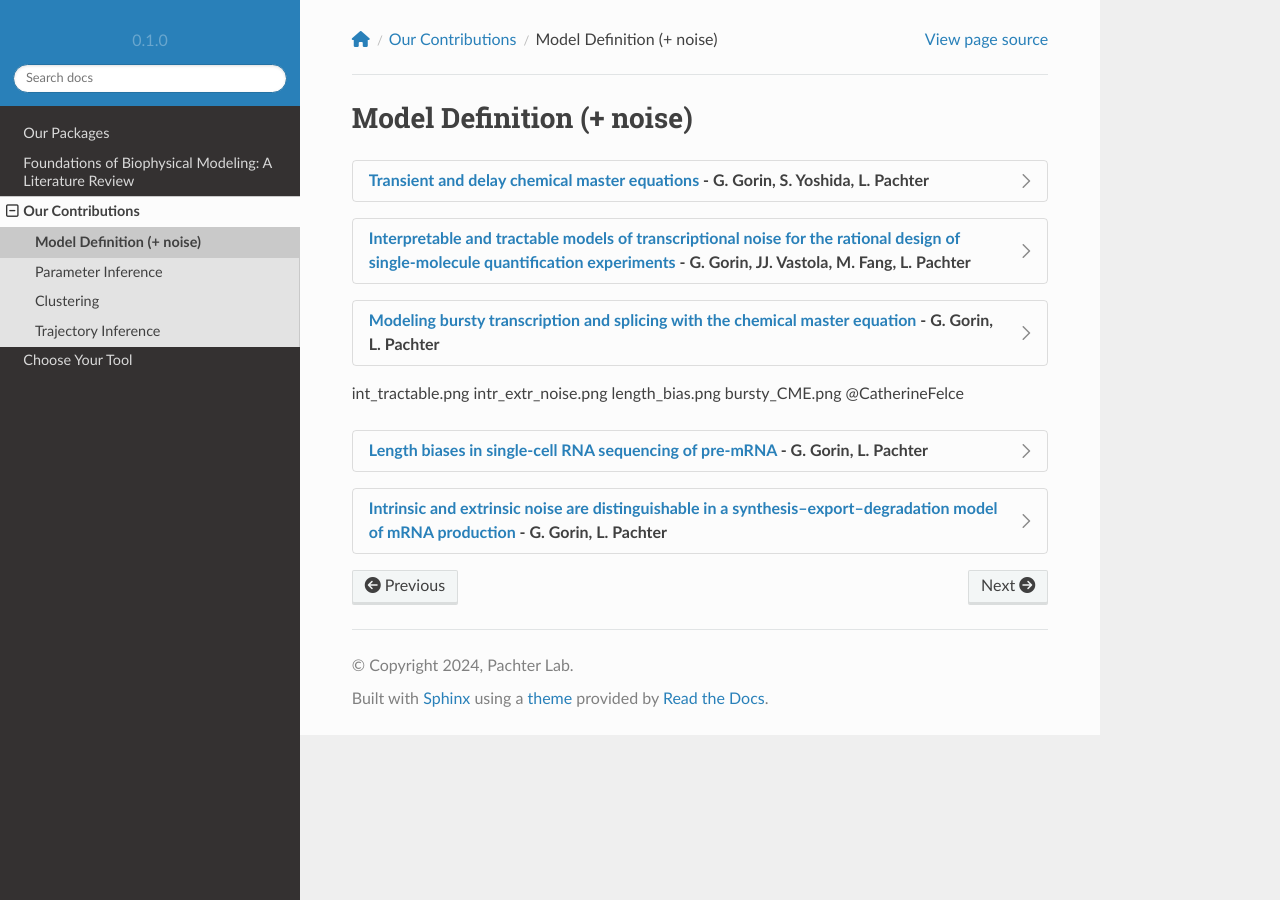
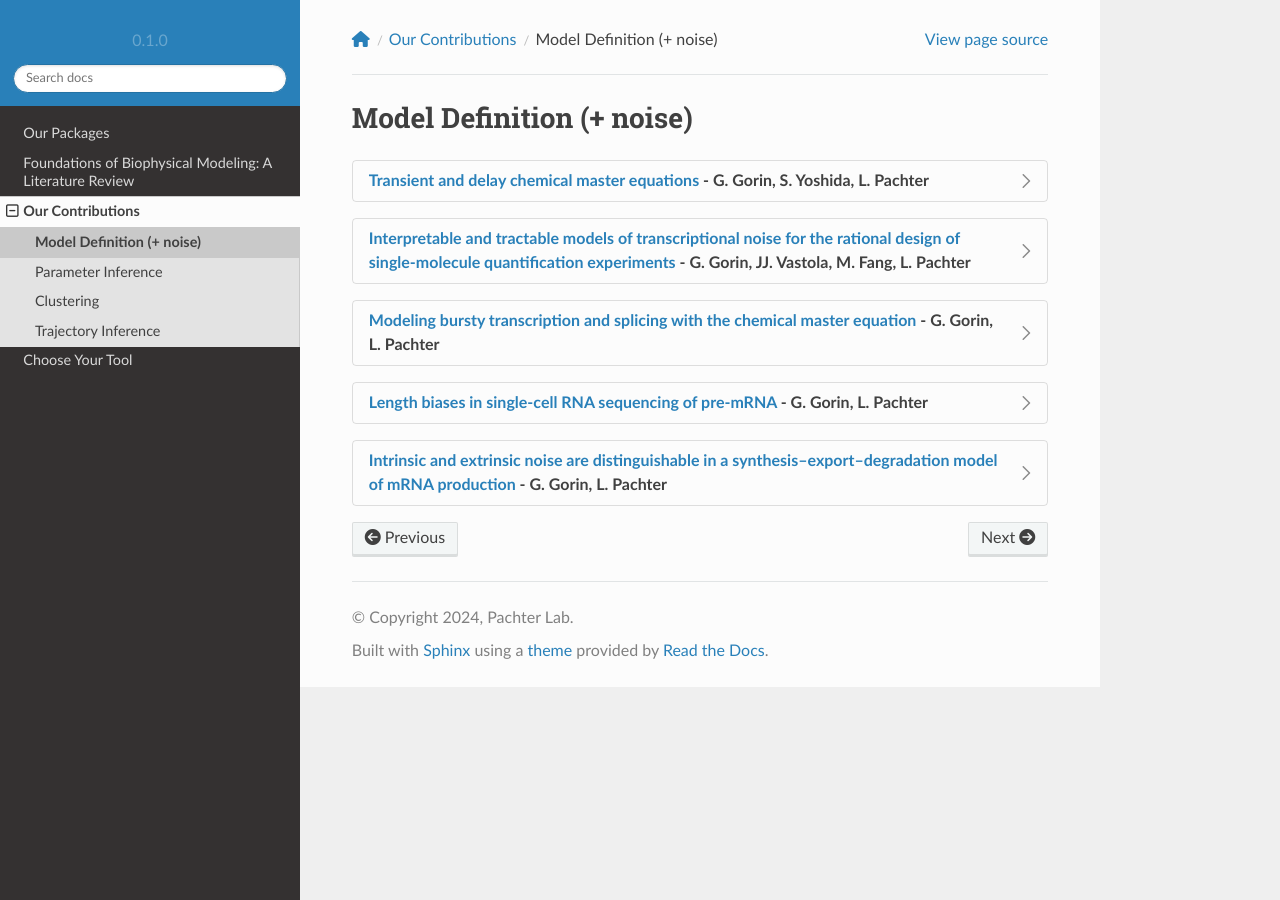
Before and after one commit to pachterlab/biophysics, a Sphinx documentation site: the page built from docs/source/contributions_modeling.rst, in a window 1280 px wide. Built offline with Sphinx 7.4.7 and the Read the Docs theme 2.0.0, drawn with Linux system fonts in a browser that asks for light colours; nearby versions of some CDN libraries; pages that are not in the unit, such as notebooks, are missing from menus.

Commit message:
Update contributions_modeling.rst

```diff
--- a/docs/source/contributions_modeling.rst
+++ b/docs/source/contributions_modeling.rst
@@ -48,12 +48,6 @@ Model Definition (+ noise)
                         :align: center
                         :alt: Splicing graphs
 
-int_tractable.png
-intr_extr_noise.png
-length_bias.png
-bursty_CME.png
-@CatherineFelce
-
 .. dropdown::  `Length biases in single-cell RNA sequencing of pre-mRNA <https://doi.org/10.1016%2Fj.bpr.2022.100097>`_ - G. Gorin, L. Pachter
 
           .. grid:: 2
```
